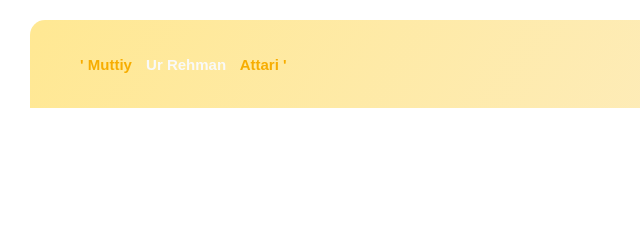
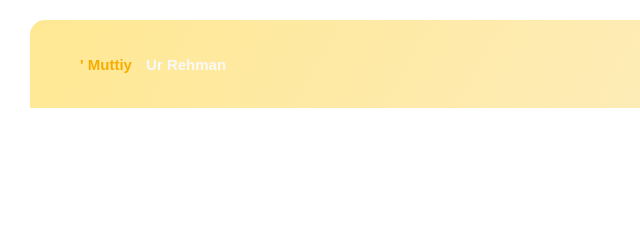
Before and after one commit to MuttiyUrRehman/portfolio, a plain HTML site: page index.html in a window 1280 px wide. Shown: the top 240 px of the page, 0-640 px from the left. Drawn offline with Linux system fonts and the light colour scheme.

Commit message:
chenge:logo

```diff
--- a/index.html
+++ b/index.html
@@ -8,7 +8,7 @@
 <body>
 
   <nav class="navbar">
-    <div class="logo">' Muttiy <span>Ur Rehman</span> Attari ' </div>
+    <div class="logo">' Muttiy <span>Ur Rehman</span> </div>
     <ul class="nav-links">
       <li><a href="#about">About</a></li>
       <li><a href="#home">Home</a></li>
```
